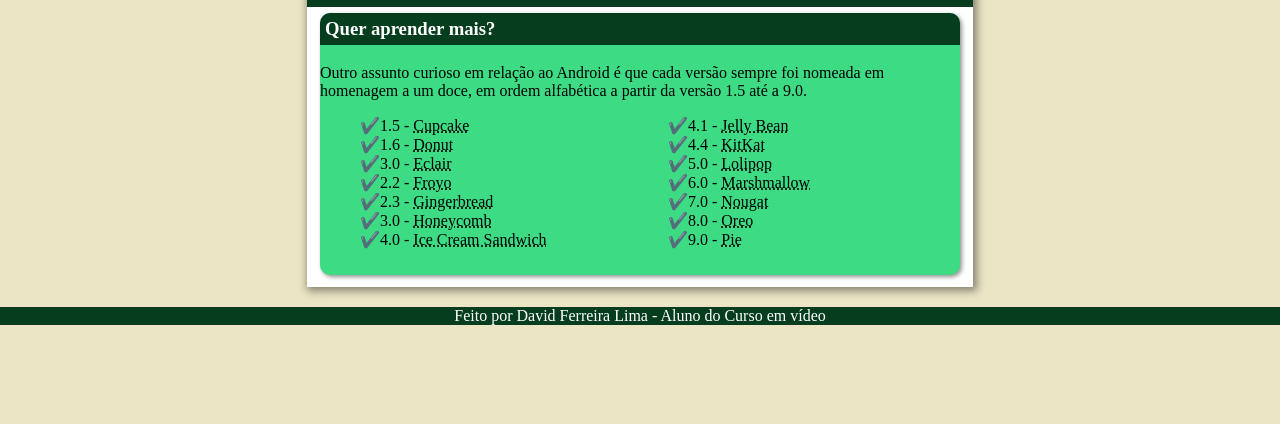
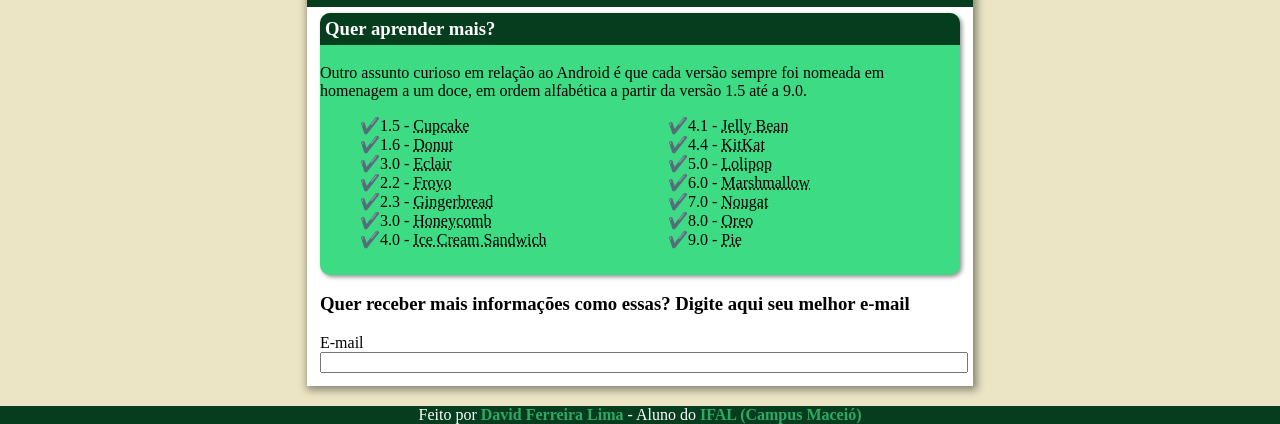
Before and after one commit to DavidFerreiraa/Desafio-Site-Responsivo, a plain HTML site: page index.html in a window 1280 px wide. Shown: the part 2275-2699 px from the top of the page. Before the commit the page ends 2600 px from the top, so only its background shows below. Drawn offline with Linux system fonts and the light colour scheme.

Commit message:
Adicionando formulário

```diff
--- a/index.html
+++ b/index.html
@@ -74,9 +74,14 @@
                 <li>9.0 - <abbr title="Torta">Pie</abbr></li>
             </ul>
         </aside>
+        <form>
+            <h3>Quer receber mais informações como essas? Digite aqui seu melhor e-mail</h3>
+            <label>E-mail</label>
+            <input type="text" name="e-mail:">
+        </form>
     </main>
     <footer>
-        Feito por David Ferreira Lima - Aluno do Curso em vídeo
+        Feito por <strong><a href="https://www.instagram.com/davidferreiralimaa/">David Ferreira Lima</a></strong> - Aluno do <strong><a href="https://www.instagram.com/ifal.maceio/">IFAL (Campus Maceió)</a></strong>
     </footer>
 </body>
 </html>
--- a/style.css
+++ b/style.css
@@ -46,8 +46,7 @@
     text-align: center;
     background-image: linear-gradient(to top, var(--cor5), var(--cor2));
     background-repeat: no-repeat;
-    box-shadow: 2px 2px 2px 1px rgba(0, 0, 0, 0.432)
-    ;
+    box-shadow: 2px 2px 2px 1px rgba(0, 0, 0, 0.432);
 }
 
 main {
@@ -147,6 +146,7 @@
 main a:hover{
     text-decoration: underline;
 }
+
 article > p {
     text-align: justify;
     text-indent: 1em;
@@ -179,4 +179,15 @@
     background-color: var(--cor5);
     text-align: center;
     color: white;
+}footer a {
+    text-decoration: unset;
+    color: var(--cor3);
 }
+
+footer a:hover{
+    text-decoration: underline;
+}
+input {
+    max-width: 800px;
+    width: 100%;
+}
```
